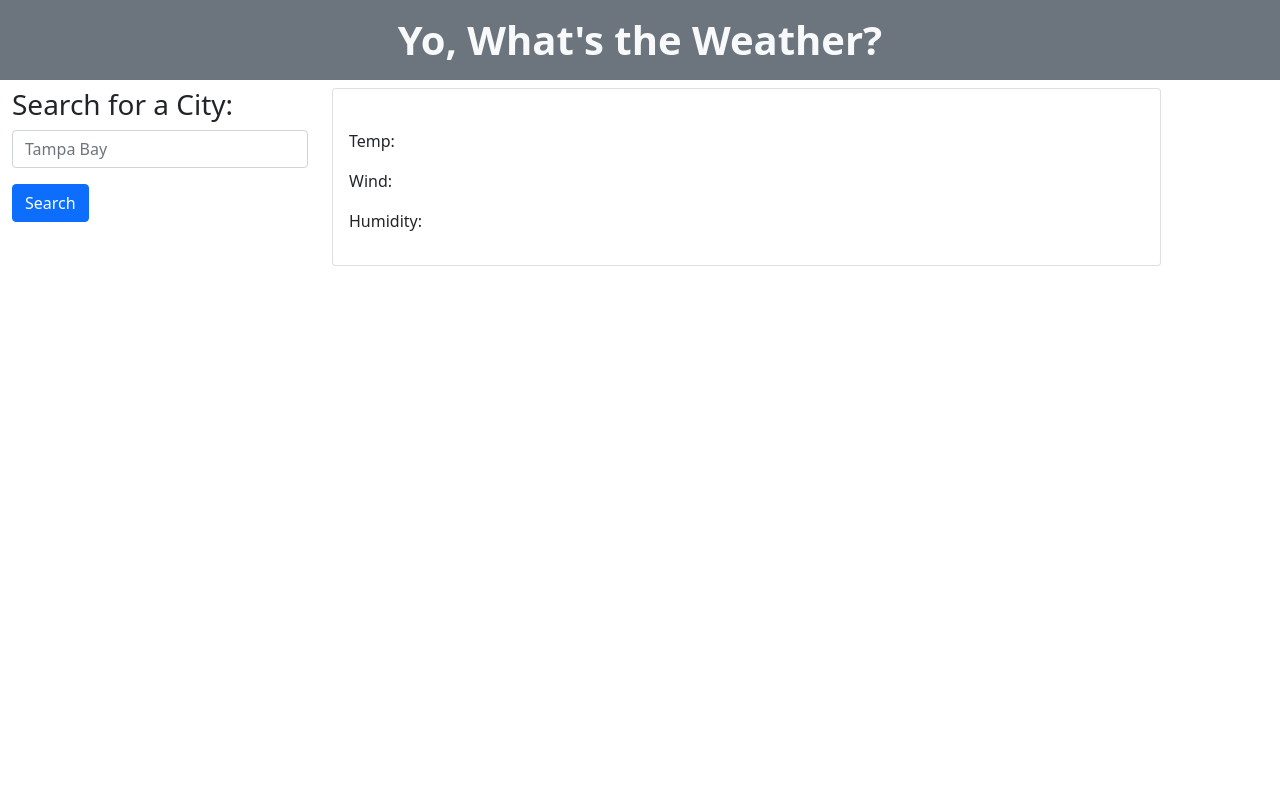
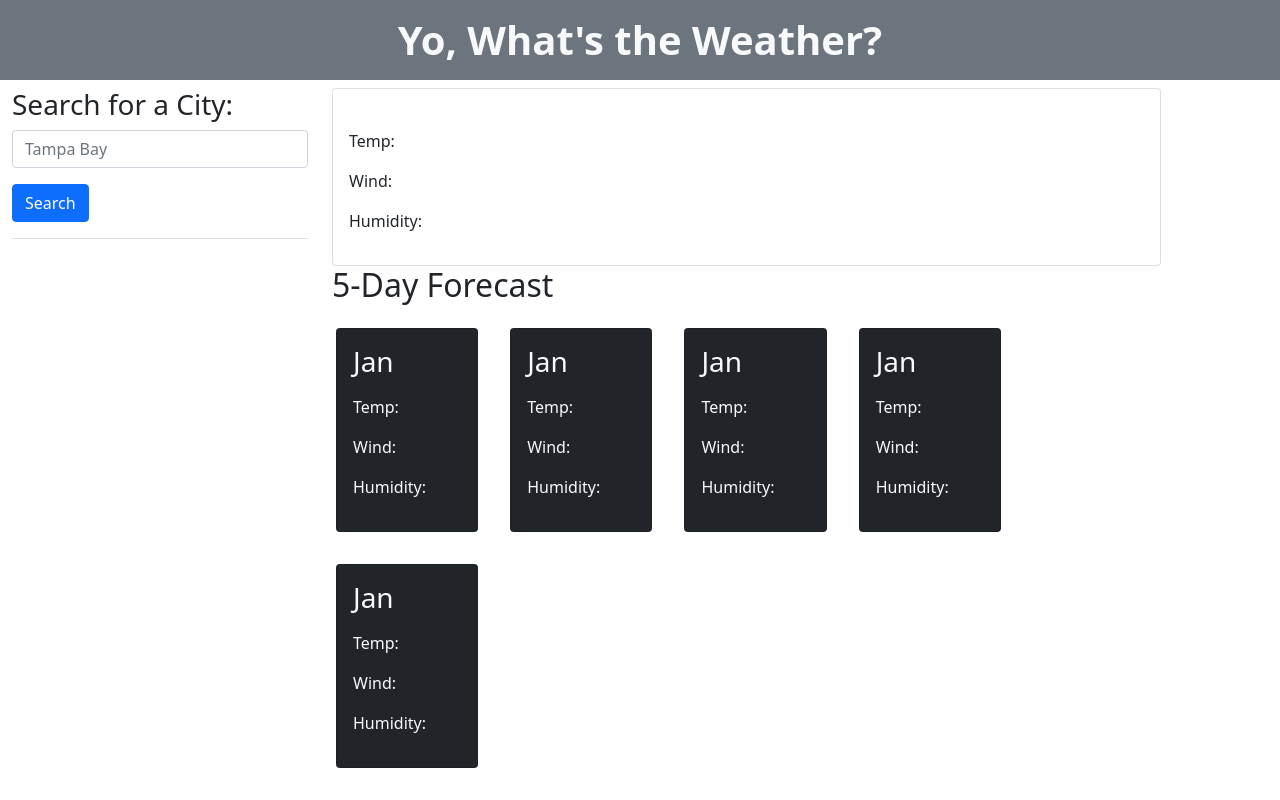
Before and after one commit to ColeWaggoner/06-Weather-Dashboard, a plain HTML site: page index.html in a window 1280 px wide. Drawn offline with nearby package versions, Linux system fonts and the light colour scheme; files that its build step writes are made by us from their sources.

Commit message:
Added next 5 days forecast cards and connected JS file

```diff
--- a/index.html
+++ b/index.html
@@ -37,7 +37,7 @@
         <!-- Search box -->
 
         <div class="col col-3">
-          <div class="search-box">
+          <div class="search-box border-bottom">
             <h3 class="box-title">Search for a City:</h3>
 
             <!-- Input and button prompts -->
@@ -62,22 +62,85 @@
 
               <p>Temp:</p>
               <span id="temp"></span>
+
               <p>Wind:</p>
               <span id="wind"></span>
+
               <p>Humidity:</p>
-              <span id="humidity"></span>
+              <span id="humid"></span>
+
           </div>
 
 
 
+        <div id="five-day" class="forecast-card">
+
+          <h2 class="card-title">5-Day Forecast</h2>
+
+        <div class = 'row'>
+
+          <!--First Day -->
+          <div class="col-sm-12 col-md-3 col-lg-2 p-3 m-3 text-light bg-dark card">
+
+            <h3 class="mb-3 for-date font-weight-bold">Jan</h3>
+
+            <p>Temp: <span class="for-temp"></span></p>
+            <p>Wind: <span class="for-wind"></span></p>
+            <p>Humidity: <span class="for-humid"></span></p>
+
+          </div>
 
 
+          <!-- Second Day -->
+          <div class="col-sm-12 col-md-3 col-lg-2 p-3 m-3  text-light bg-dark card">
 
+            <h3 class="mb-3 for-date font-weight-bold">Jan</h3>
 
+            <p>Temp: <span class="for-temp"></span></p>
+            <p>Wind: <span class="for-wind"></span></p>
+            <p>Humidity: <span class="for-humid"></span></p>
 
+          </div>
 
+          <!-- Third Day -->
+          <div class="col-sm-12 col-md-3 col-lg-2 p-3  m-3 text-light bg-dark card">
+
+            <h3 class="mb-3 for-date font-weight-bold">Jan</h3>
+
+            <p>Temp: <span class="for-temp"></span></p>
+            <p>Wind: <span class="for-wind"></span></p>
+            <p>Humidity: <span class="for-humid"></span></p>
+
+          </div>
+
+          <!-- Fourth day -->
+          <div class="col-sm-12 col-md-3 col-lg-2 p-3 m-3 text-light bg-dark card">
+
+            <h3 class="mb-3 for-date font-weight-bold">Jan</h3>
+
+            <p>Temp: <span class="for-temp"></span></p>
+            <p>Wind: <span class="for-wind"></span></p>
+            <p>Humidity: <span class="for-humid"></span></p>
+
+          </div>
+
+          <!-- Fifth Day -->
+          <div class="col-sm-12 col-md-3 col-lg-2 p-3 m-3  text-light bg-dark card">
+
+            <h3 class="mb-3 for-date font-weight-bold">Jan</h3>
+
+            <p>Temp: <span class="for-temp"></span></p>
+            <p>Wind: <span class="for-wind"></span></p>
+            <p>Humidity: <span class="for-humid"></span></p>
+
+          </div>
+        </div>
+      </div>
+    </div>
 
   </main>
 
+
+  <script src="./assets/script.js"></script>
 </body>
 </html>
```
